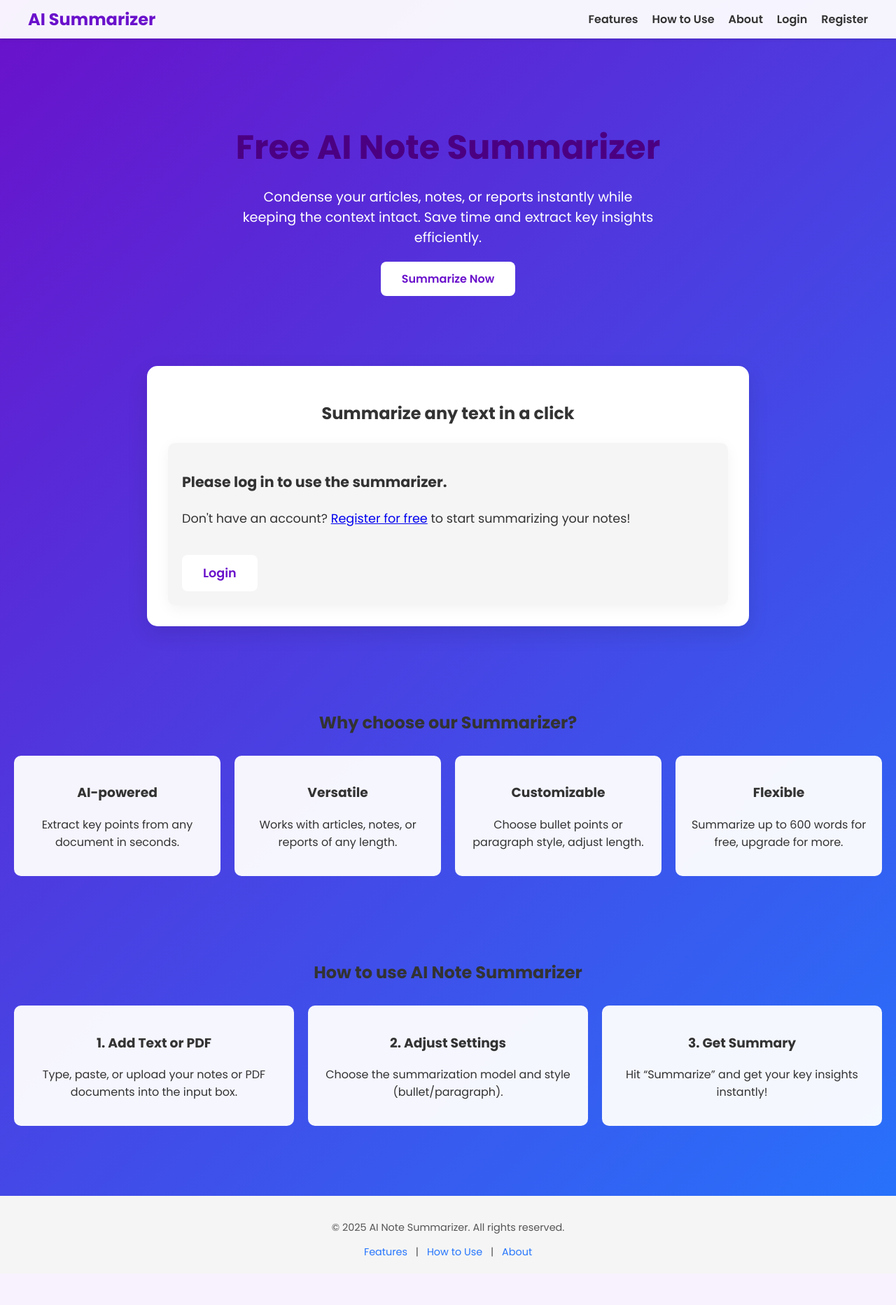
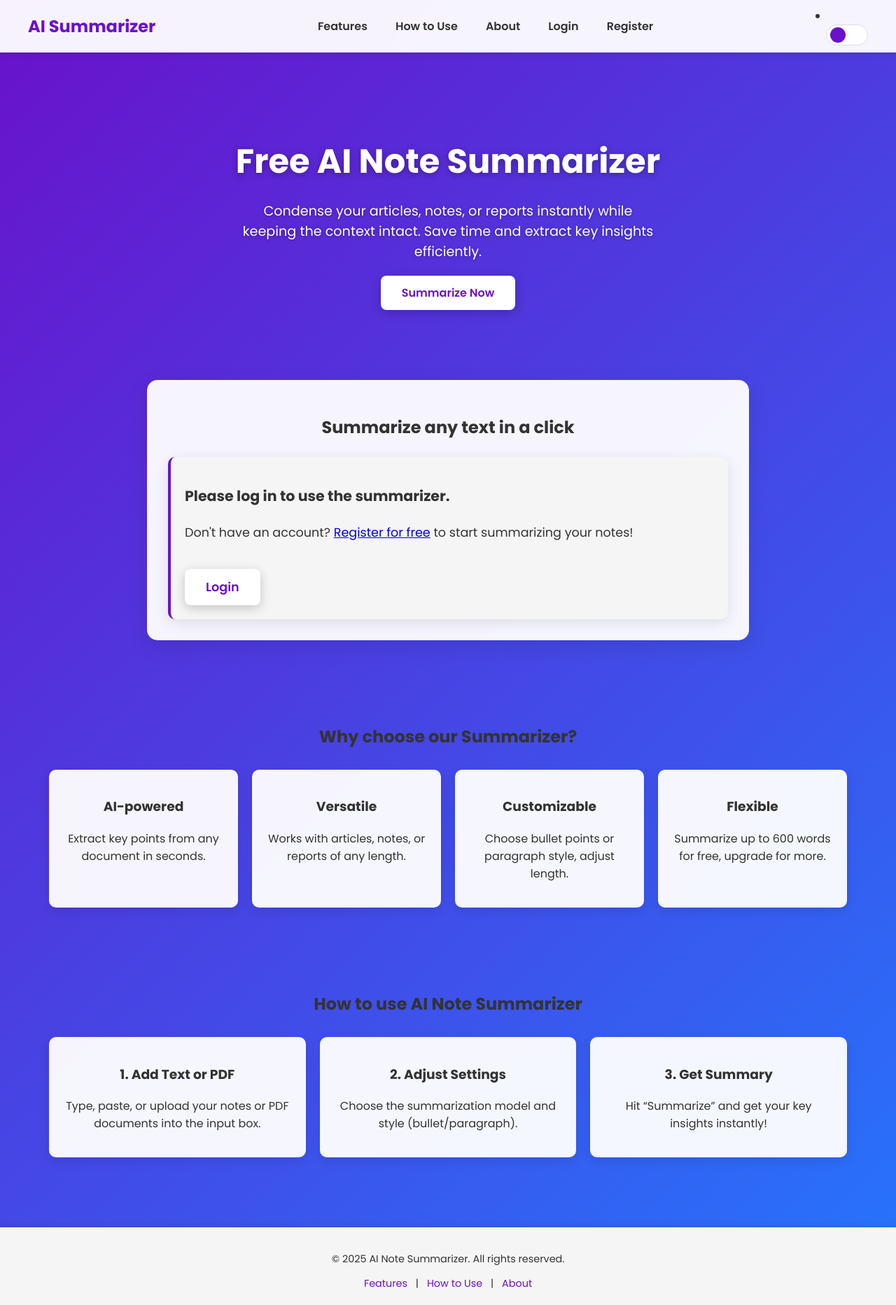
Before and after one commit to SolutionsAI420/AI-Note-Summarizer-Web-App, a Flask app: page / in a window 1280 px wide. Shown: the whole page at 70% size. Before the commit the page ends 1796 px from the top, so only its background shows below. Run offline with Flask 3, Linux system fonts and the light colour scheme.

Commit message:
Added dark mode toggle

```diff
--- a/static/style.css
+++ b/static/style.css
@@ -1,20 +1,111 @@
-/* ------------------ General ------------------ */
+/* ------------------ Dark Mode Variables ------------------ */
+:root {
+  --primary-gradient: linear-gradient(135deg, #6a11cb, #2575fc);
+  --primary-gradient-hover: linear-gradient(135deg, #7a2bdb, #3585ff);
+  --bg-color: #ffffff;
+  --text-color: #333333;
+  --card-bg: rgba(255, 255, 255, 0.95);
+  --navbar-bg: rgba(255, 255, 255, 0.95);
+  --footer-bg: #f5f5f5;
+  --input-bg: #ffffff;
+  --input-text: #333333;
+  --border-color: #dddddd;
+  --shadow-color: rgba(0, 0, 0, 0.1);
+  --accent-color: #6a11cb;
+  --accent-hover: #2575fc;
+  --summary-bg: #f5f5f5;
+  --feature-bg: rgba(255, 255, 255, 0.95);
+  --transition-speed: 0.3s;
+}
+
+[data-theme="dark"] {
+  --primary-gradient: linear-gradient(135deg, #5a0db5, #1c65e0);
+  --primary-gradient-hover: linear-gradient(135deg, #6a1dc5, #2c75f0);
+  --bg-color: #121212;
+  --text-color: #e0e0e0;
+  --card-bg: #1e1e1e;
+  --navbar-bg: rgba(30, 30, 30, 0.95);
+  --footer-bg: #1a1a1a;
+  --input-bg: #2d2d2d;
+  --input-text: #e0e0e0;
+  --border-color: #444444;
+  --shadow-color: rgba(0, 0, 0, 0.3);
+  --accent-color: #7a2bdb;
+  --accent-hover: #3585ff;
+  --summary-bg: #2a2a2a;
+  --feature-bg: rgba(30, 30, 30, 0.95);
+}
+
+/* ------------------ General Styles ------------------ */
+* {
+  transition: background-color var(--transition-speed),
+              color var(--transition-speed),
+              border-color var(--transition-speed),
+              box-shadow var(--transition-speed);
+}
+
 body {
   font-family: 'Poppins', sans-serif;
   margin: 0;
   padding: 0;
-    background: linear-gradient(135deg, #6a11cb, #2575fc);
-    color: #333;
+  background: var(--primary-gradient);
+  color: var(--text-color);
+  min-height: 100vh;
+}
+
+/* ------------------ Theme Toggle ------------------ */
+.theme-toggle {
+  position: relative;
+  width: 60px;
+  height: 30px;
+  background: var(--card-bg);
+  border-radius: 15px;
+  border: 1px solid var(--border-color);
+  cursor: pointer;
+  display: flex;
+  align-items: center;
+  padding: 0 5px;
+  margin-left: 15px;
+}
+
+.theme-toggle::before {
+  content: '';
+  position: absolute;
+  width: 22px;
+  height: 22px;
+  border-radius: 50%;
+  background: var(--accent-color);
+  transition: transform 0.3s ease;
+}
+
+[data-theme="dark"] .theme-toggle::before {
+  transform: translateX(30px);
+}
+
+.theme-toggle i {
+  font-size: 14px;
+  z-index: 1;
+}
+
+.theme-toggle .sun {
+  color: #ffa500;
+  margin-right: auto;
+}
+
+.theme-toggle .moon {
+  color: #e0e0e0;
+  margin-left: auto;
 }
 
 /* ------------------ Navbar ------------------ */
 .navbar {
-    background-color: rgba(255, 255, 255, 0.95);
-    box-shadow: 0 2px 4px rgba(0,0,0,0.1);
+  background-color: var(--navbar-bg);
+  box-shadow: 0 2px 10px var(--shadow-color);
   padding: 10px 20px;
   position: sticky;
   top: 0;
   z-index: 1000;
+  backdrop-filter: blur(10px);
 }
 
 .nav-container {
@@ -31,23 +122,31 @@ body {
   gap: 20px;
   padding: 0;
   margin: 0;
+  align-items: center;
 }
 
 .nav-links li a {
   text-decoration: none;
-    color: #333;
+  color: var(--text-color);
   font-weight: 600;
-    transition: color 0.3s;
+  transition: color var(--transition-speed);
+  padding: 5px 10px;
+  border-radius: 5px;
 }
 
 .nav-links li a:hover {
-    color: #2575fc;
+  color: var(--accent-hover);
+  background-color: rgba(0, 0, 0, 0.05);
+}
+
+[data-theme="dark"] .nav-links li a:hover {
+  background-color: rgba(255, 255, 255, 0.05);
 }
 
 .logo {
   font-weight: 700;
   font-size: 1.5em;
-    color: #6a11cb;
+  color: var(--accent-color);
 }
 
 /* ------------------ Container ------------------ */
@@ -55,11 +154,11 @@ body {
   max-width: 800px;
   margin: 80px auto 50px auto;
   padding: 30px 40px;
-    background-color: rgba(255,255,255,0.95);
+  background-color: var(--card-bg);
   border-radius: 15px;
-    box-shadow: 0 10px 30px rgba(0,0,0,0.1);
+  box-shadow: 0 10px 30px var(--shadow-color);
   text-align: center;
-    transition: transform 0.3s ease;
+  transition: transform var(--transition-speed) ease;
 }
 
 .container:hover {
@@ -70,39 +169,45 @@ body {
 h1 {
   font-size: 2.2rem;
   margin-bottom: 20px;
-    color: #4b0082;
+  color: var(--accent-color);
 }
 
 /* ------------------ Textarea ------------------ */
 textarea {
-    width: 100%;
+  width: 90%;
   padding: 12px;
   margin: 12px 0;
   border-radius: 8px;
-    border: 1px solid #ccc;
+  border: 1px solid var(--border-color);
   font-size: 1rem;
   resize: vertical;
-    transition: border-color 0.3s;
+  transition: border-color var(--transition-speed);
+  background-color: var(--input-bg);
+  color: var(--input-text);
 }
 
 textarea:focus {
   outline: none;
-    border-color: #764ba2;
+  border-color: var(--accent-color);
+  box-shadow: 0 0 0 2px rgba(106, 17, 203, 0.2);
 }
 
 /* ------------------ Select Dropdown ------------------ */
 select {
   padding: 8px 12px;
   border-radius: 8px;
-    border: 1px solid #ccc;
+  border: 1px solid var(--border-color);
   margin-bottom: 15px;
   font-size: 1rem;
-    transition: border-color 0.3s;
+  transition: border-color var(--transition-speed);
+  background-color: var(--input-bg);
+  color: var(--input-text);
 }
 
 select:focus {
   outline: none;
-    border-color: #764ba2;
+  border-color: var(--accent-color);
+  box-shadow: 0 0 0 2px rgba(106, 17, 203, 0.2);
 }
 
 /* ------------------ Button ------------------ */
@@ -113,61 +218,184 @@ button {
   font-size: 1rem;
   font-weight: 600;
   color: white;
-    background: linear-gradient(90deg, #2575fc, #6a11cb);
+  background: var(--primary-gradient);
   cursor: pointer;
-    transition: all 0.3s ease;
+  transition: all var(--transition-speed) ease;
+  position: relative;
+  overflow: hidden;
+}
+
+button::after {
+  content: '';
+  position: absolute;
+  top: 0;
+  left: 0;
+  width: 100%;
+  height: 100%;
+  background: rgba(255, 255, 255, 0.1);
+  opacity: 0;
+  transition: opacity var(--transition-speed);
 }
 
 button:hover {
-    background: linear-gradient(90deg, #6a11cb, #2575fc);
+  background: var(--primary-gradient-hover);
   transform: translateY(-2px);
+  box-shadow: 0 5px 15px rgba(0, 0, 0, 0.2);
+}
+
+button:hover::after {
+  opacity: 1;
 }
 
 /* ------------------ Summary Card ------------------ */
 .summary-card {
-    background-color: #f5f5f5;
+  background-color: var(--summary-bg);
   padding: 20px;
   border-radius: 10px;
   margin-top: 25px;
   text-align: left;
   font-size: 1.1rem;
   line-height: 1.6;
-    box-shadow: 0 5px 20px rgba(0,0,0,0.05);
+  box-shadow: 0 5px 20px var(--shadow-color);
+  border-left: 4px solid var(--accent-color);
 }
 
 /* ------------------ Loading ------------------ */
 #loading {
   font-weight: bold;
-    color: #ff6600;
+  color: var(--accent-color);
   margin-top: 15px;
   font-size: 1.1rem;
-    animation: blink 1s infinite;
+  animation: blink 1.5s infinite;
 }
 
 @keyframes blink {
   0%, 100% { opacity: 1; }
-    50% { opacity: 0.3; }
+  50% { opacity: 0.5; }
 }
 
 /* ------------------ Footer ------------------ */
 .footer {
-    background-color: #f5f5f5;
+  background-color: var(--footer-bg);
   padding: 20px 0;
   text-align: center;
   font-size: 0.9em;
-    color: #555;
+  color: var(--text-color);
   margin-top: 50px;
+  box-shadow: 0 -2px 10px var(--shadow-color);
 }
 
 .footer-links a {
   text-decoration: none;
-    color: #2575fc;
+  color: var(--accent-color);
   margin: 0 8px;
-    transition: color 0.3s;
+  transition: color var(--transition-speed);
 }
 
 .footer-links a:hover {
-    color: #6a11cb;
+  color: var(--accent-hover);
+}
+
+/* ------------------ Hero Section ------------------ */
+.hero {
+  text-align: center;
+  padding: 80px 20px 50px 20px;
+  color: white;
+}
+
+.hero h1 {
+  font-size: 3rem;
+  margin-bottom: 20px;
+  color: white;
+  text-shadow: 0 2px 10px rgba(0, 0, 0, 0.3);
+}
+
+.hero p {
+  font-size: 1.2rem;
+  max-width: 600px;
+  margin: auto;
+  text-shadow: 0 1px 5px rgba(0, 0, 0, 0.3);
+}
+
+.cta-button {
+  display: inline-block;
+  margin-top: 20px;
+  padding: 12px 30px;
+  background: #fff;
+  color: var(--accent-color);
+  font-weight: 600;
+  border-radius: 8px;
+  text-decoration: none;
+  transition: all var(--transition-speed);
+  box-shadow: 0 4px 15px rgba(0, 0, 0, 0.2);
+}
+
+.cta-button:hover {
+  background: var(--accent-color);
+  color: white;
+  transform: translateY(-3px);
+  box-shadow: 0 6px 20px rgba(0, 0, 0, 0.3);
+}
+
+/* ------------------ Summarizer Section ------------------ */
+.summarizer-section {
+  max-width: 800px;
+  margin: 50px auto;
+  background: var(--card-bg);
+  padding: 30px;
+  border-radius: 15px;
+  box-shadow: 0 10px 30px var(--shadow-color);
+  text-align: center;
+}
+
+/* ------------------ Features Section ------------------ */
+.features {
+  text-align: center;
+  padding: 50px 70px;
+}
+
+.feature-grid {
+  display: grid;
+  grid-template-columns: repeat(auto-fit, minmax(220px, 1fr));
+  gap: 20px;
+  margin-top: 30px;
+}
+
+.feature-card {
+  background: var(--feature-bg);
+  padding: 20px;
+  border-radius: 10px;
+  box-shadow: 0 5px 15px var(--shadow-color);
+  transition: transform var(--transition-speed);
+}
+
+.feature-card:hover {
+  transform: translateY(-5px);
+}
+
+/* ------------------ How-to Section ------------------ */
+.how-to {
+  text-align: center;
+  padding: 50px 70px;
+}
+
+.steps {
+  display: grid;
+  grid-template-columns: repeat(auto-fit, minmax(220px, 1fr));
+  gap: 20px;
+  margin-top: 30px;
+}
+
+.step {
+  background: var(--feature-bg);
+  padding: 20px;
+  border-radius: 10px;
+  box-shadow: 0 5px 15px var(--shadow-color);
+  transition: transform var(--transition-speed);
+}
+
+.step:hover {
+  transform: translateY(-5px);
 }
 
 /* ------------------ Responsive ------------------ */
@@ -176,102 +404,16 @@ button:hover {
     padding: 20px;
     margin: 60px 15px 30px 15px;
   }
+
   textarea, select, button {
     font-size: 0.9rem;
   }
+
+  .hero h1 {
+    font-size: 2.2rem;
   }
 
-
-/* Hero Section */
-.hero {
-    text-align: center;
-    padding: 80px 20px 50px 20px;
-    color: white;
+  .nav-links {
+    gap: 10px;
   }
-.hero h1 {
-    font-size: 3rem;
-    margin-bottom: 20px;
 }
-.hero p {
-    font-size: 1.2rem;
-    max-width: 600px;
-    margin: auto;
-}
-.cta-button {
-    display: inline-block;
-    margin-top: 20px;
-    padding: 12px 30px;
-    background: #fff;
-    color: #6a11cb;
-    font-weight: 600;
-    border-radius: 8px;
-    text-decoration: none;
-    transition: all 0.3s;
-}
-.cta-button:hover {
-    background: #6a11cb;
-    color: white;
-}
-
-/* Summarizer Section */
-.summarizer-section {
-    max-width: 800px;
-    margin: 50px auto;
-    background: white;
-    padding: 30px;
-    border-radius: 15px;
-    box-shadow: 0 10px 30px rgba(0,0,0,0.1);
-    text-align: center;
-}
-textarea, select, button {
-    width: 90%;
-    margin: 10px 0;
-    padding: 12px;
-    border-radius: 8px;
-    border: 1px solid #ccc;
-}
-button {
-    background: #2575fc;
-    color: white;
-    border: none;
-    cursor: pointer;
-}
-button:hover {
-    background: #6a11cb;
-}
-
-/* Features Section */
-.features {
-    text-align: center;
-    padding: 50px 20px;
-    /* color: white; */
-}
-.feature-grid {
-    display: grid;
-    grid-template-columns: repeat(auto-fit,minmax(220px,1fr));
-    gap: 20px;
-    margin-top: 30px;
-}
-.feature-card {
-    background: rgba(255,255,255,0.95);
-    padding: 20px;
-    border-radius: 10px;
-}
-
-/* How-to Section */
-.how-to {
-    text-align: center;
-    padding: 50px 20px;
-    /* color: white; */
-}
-.steps {
-    display: grid;
-    grid-template-columns: repeat(auto-fit,minmax(220px,1fr));
-    gap: 20px;
-    margin-top: 30px;
-}
-.step {
-    background: rgba(255,255,255,0.95);
-    padding: 20px;
-    border-radius: 10px;
-}
--- a/templates/index.html
+++ b/templates/index.html
@@ -1,5 +1,6 @@
 <!DOCTYPE html>
 <html lang="en">
+
 <head>
     <meta charset="UTF-8">
     <meta name="viewport" content="width=device-width, initial-scale=1.0">
@@ -7,6 +8,7 @@
     <link href="https://fonts.googleapis.com/css2?family=Poppins:wght@400;600;700&display=swap" rel="stylesheet">
     <link rel="stylesheet" href="{{ url_for('static', filename='style.css') }}">
 </head>
+
 <body>
 
     <!-- Navbar -->
@@ -25,6 +27,11 @@
                 <li><a href="{{ url_for('register') }}">Register</a></li>
                 {% endif %}
             </ul>
+            <!-- Dark Mode Toggle -->
+            <li>
+                <button id="theme-toggle" class="theme-toggle">🌙</button>
+            </li>
+
         </div>
     </nav>
 
@@ -32,7 +39,8 @@
     <section class="hero">
         <div class="hero-text">
             <h1>Free AI Note Summarizer</h1>
-        <p>Condense your articles, notes, or reports instantly while keeping the context intact. Save time and extract key insights efficiently.</p>
+            <p>Condense your articles, notes, or reports instantly while keeping the context intact. Save time and
+                extract key insights efficiently.</p>
             <a href="#summarizer" class="cta-button">Summarize Now</a>
         </div>
     </section>
@@ -49,7 +57,8 @@
             <br><br>
             <select name="model" id="model">
                 <option value="Fast" {% if selected_model=='Fast' %}selected{% endif %}>Fast (t5-small)</option>
-                <option value="High-Quality" {% if selected_model=='High-Quality' %}selected{% endif %}>High-Quality (bart-large)</option>
+                <option value="High-Quality" {% if selected_model=='High-Quality' %}selected{% endif %}>High-Quality
+                    (bart-large)</option>
             </select>
             <br><br>
             <button type="submit">Summarize</button>
@@ -65,7 +74,8 @@
         <h2>Summarize any text in a click</h2>
         <div class="summary-card">
             <h3>Please log in to use the summarizer.</h3>
-            <p>Don't have an account? <a href="{{ url_for('register') }}">Register for free</a> to start summarizing your notes!</p>
+            <p>Don't have an account? <a href="{{ url_for('register') }}">Register for free</a> to start summarizing
+                your notes!</p>
             <a href="{{ url_for('login') }}" class="cta-button" style="margin-top: 20px;">Login</a>
         </div>
         {% endif %}
@@ -131,7 +141,33 @@
         form.addEventListener('submit', () => {
             loading.style.display = 'block';
         });
+
+        // Theme toggle functionality
+        document.addEventListener('DOMContentLoaded', function () {
+            const themeToggle = document.querySelector('.theme-toggle');
+            const prefersDarkScheme = window.matchMedia('(prefers-color-scheme: dark)');
+
+            // Check for saved theme preference or use OS preference
+            const currentTheme = localStorage.getItem('theme') ||
+                (prefersDarkScheme.matches ? 'dark' : 'light');
+
+            // Apply the theme
+            document.documentElement.setAttribute('data-theme', currentTheme);
+
+            // Toggle theme when button is clicked
+            themeToggle.addEventListener('click', function () {
+                const currentTheme = document.documentElement.getAttribute('data-theme');
+                const newTheme = currentTheme === 'dark' ? 'light' : 'dark';
+
+                document.documentElement.setAttribute('data-theme', newTheme);
+                localStorage.setItem('theme', newTheme);
+            });
+        });
+
+
     </script>
 
+
 </body>
+
 </html>
```
Lines whose indentation alone changed are shown as unchanged.
